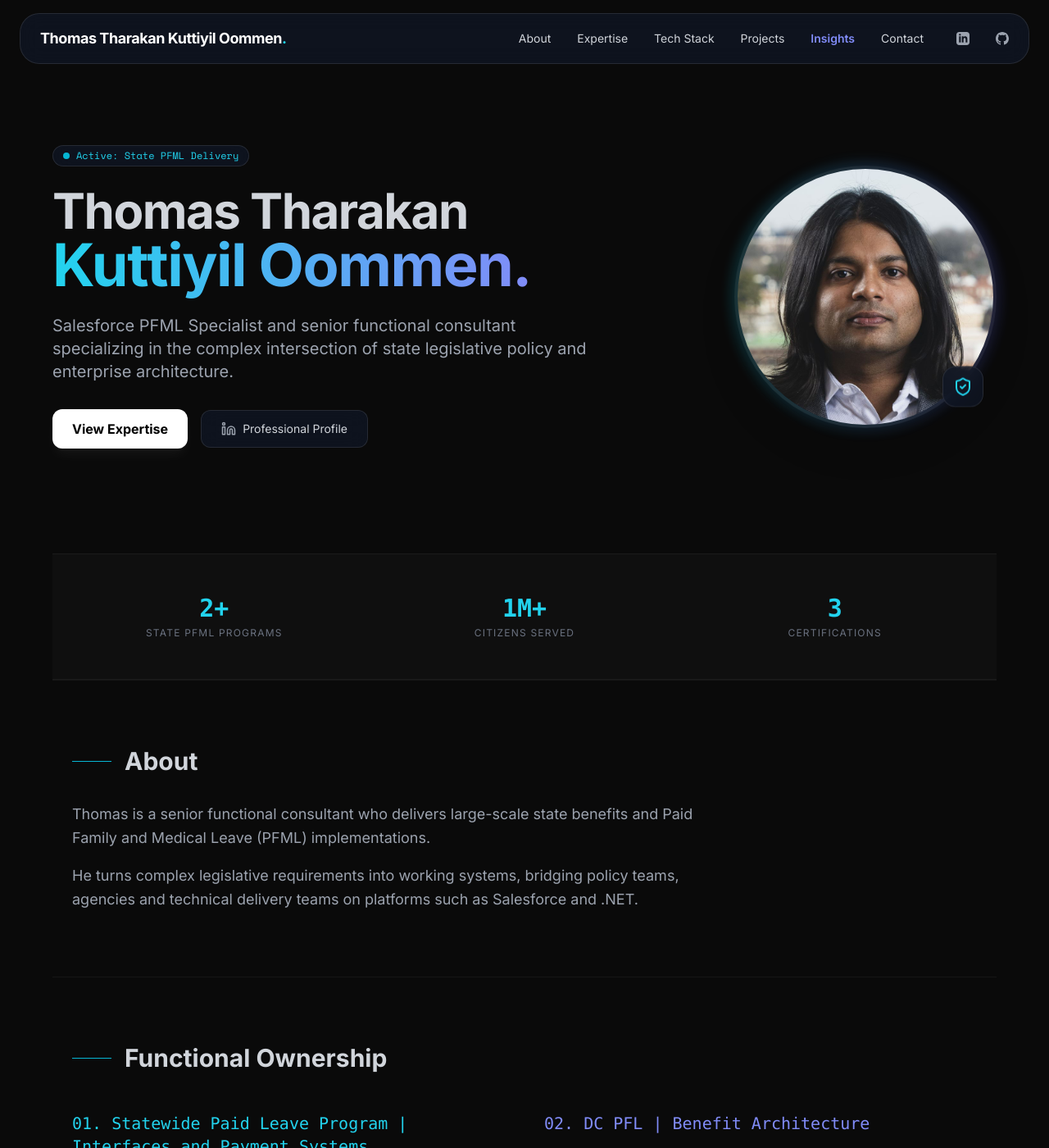
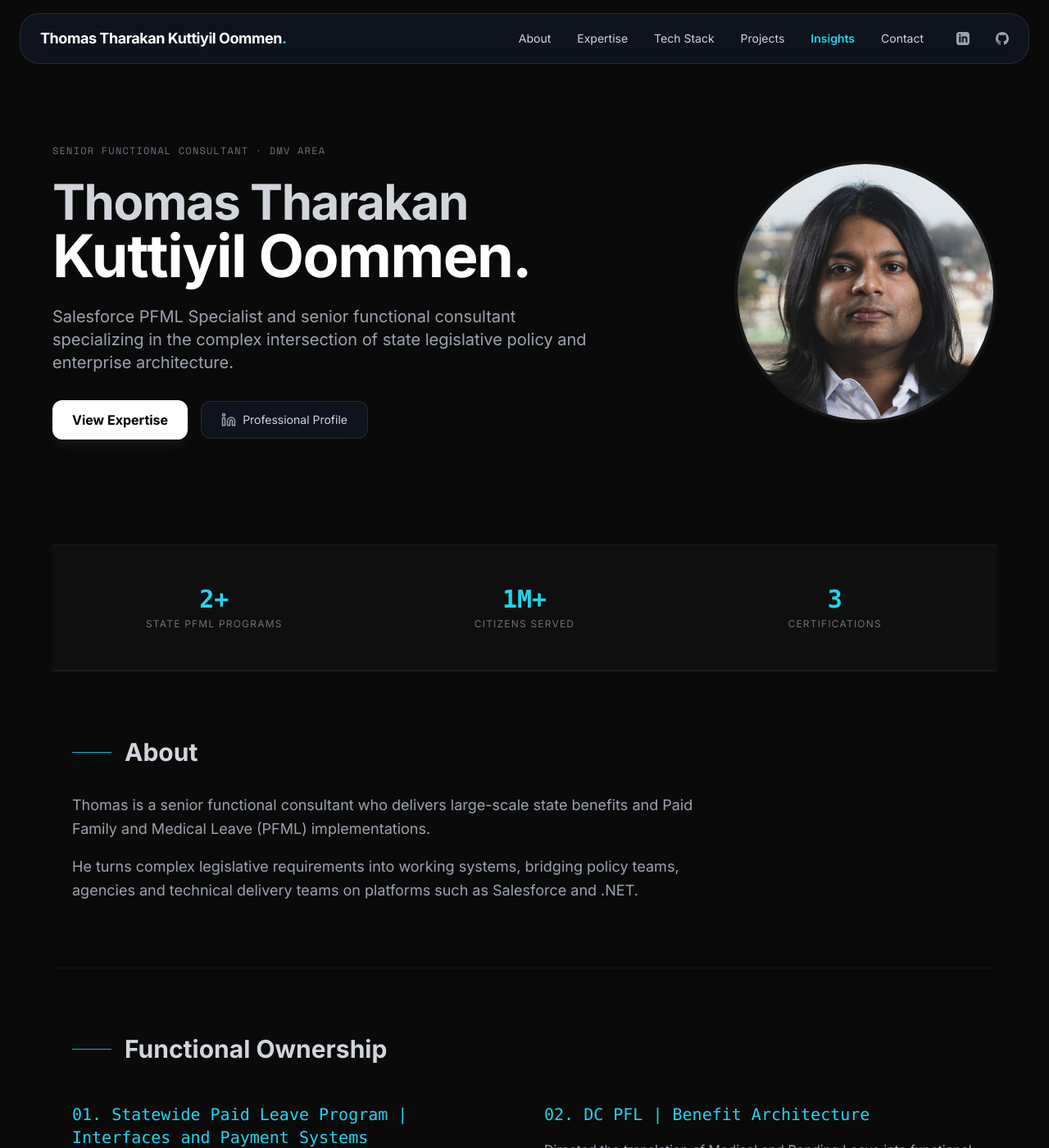
Before and after one commit to tharakanenator/profile, a Jekyll site: the page built from index.html, in a window 1280 px wide and 1400 px high. Shown: the whole window at 82% size. Built offline with Jekyll 4.4.1, drawn with Linux system fonts in a browser that asks for light colours; nearby versions of some CDN libraries.

Commit message:
Calmer design: single cyan accent, remove animations, glow and gradient text
Co-Authored-By: Claude Sonnet 5.5 <noreply@anthropic.com>

```diff
--- a/_layouts/default.html
+++ b/_layouts/default.html
@@ -48,14 +48,8 @@
             border: 1px solid var(--glass-border);
         }
 
-        .gradient-text { background: linear-gradient(90deg, #22d3ee, #818cf8); -webkit-background-clip: text; background-clip: text; -webkit-text-fill-color: transparent; }
-        .bento-card:hover { border-color: #22d3ee; transition: 0.3s; transform: translateY(-4px); }
+        .bento-card:hover { border-color: #22d3ee; transition: 0.3s; }
 
-        nav { animation: nav-entry 0.8s ease-out; }
-        @keyframes nav-entry {
-            from { transform: translateY(-20px); opacity: 0; }
-            to { transform: translateY(0); opacity: 1; }
-        }
         .til-card {
             background: rgba(255, 255, 255, 0.03);
             border: 1px solid rgba(255, 255, 255, 0.05);
@@ -63,8 +57,8 @@
             padding: 1.5rem;
             transition: 0.3s;
         }
-        .til-card:hover { border-color: #818cf8; transform: translateY(-2px); background: rgba(255, 255, 255, 0.05); }
-        .til-tag { font-family: 'Space Mono', monospace; font-size: 0.7rem; color: #818cf8; text-transform: uppercase; letter-spacing: 0.05em; }
+        .til-card:hover { border-color: #22d3ee; background: rgba(255, 255, 255, 0.05); }
+        .til-tag { font-family: 'Space Mono', monospace; font-size: 0.7rem; color: #22d3ee; text-transform: uppercase; letter-spacing: 0.05em; }
     </style>
     <!-- MailerLite Universal -->
     <script>
@@ -101,7 +95,7 @@
                     <a href="{{ '/' | relative_url }}#expertise" class="text-gray-300 hover:text-cyan-400 transition">Expertise</a>
                     <a href="{{ '/' | relative_url }}#tech-stack" class="text-gray-300 hover:text-cyan-400 transition">Tech Stack</a>
                     <a href="{{ '/' | relative_url }}#work" class="text-gray-300 hover:text-cyan-400 transition">Projects</a>
-                    <a href="{{ '/blog/' | relative_url }}" class="text-indigo-400 hover:text-indigo-300 transition font-semibold">Insights</a>
+                    <a href="{{ '/blog/' | relative_url }}" class="text-cyan-400 hover:text-cyan-300 transition font-semibold">Insights</a>
                     <a href="mailto:thomas@kuttiyil.net" class="text-gray-300 hover:text-cyan-400 transition">Contact</a>
 
                     <!-- Integrated Desktop Inline Branding Social Handles -->
@@ -120,7 +114,7 @@
                 <a href="{{ '/' | relative_url }}#expertise" class="w-full text-gray-300 hover:text-cyan-400 transition py-3 border-b border-white/5">Expertise</a>
                 <a href="{{ '/' | relative_url }}#tech-stack" class="w-full text-gray-300 hover:text-cyan-400 transition py-3 border-b border-white/5">Tech Stack</a>
                 <a href="{{ '/' | relative_url }}#work" class="w-full text-gray-300 hover:text-cyan-400 transition py-3 border-b border-white/5">Projects</a>
-                <a href="{{ '/blog/' | relative_url }}" class="w-full text-indigo-400 hover:text-indigo-300 transition py-3 font-semibold border-b border-white/5">Insights</a>
+                <a href="{{ '/blog/' | relative_url }}" class="w-full text-cyan-400 hover:text-cyan-300 transition py-3 font-semibold border-b border-white/5">Insights</a>
                 <a href="mailto:thomas@kuttiyil.net" class="w-full text-gray-300 hover:text-cyan-400 transition py-3 border-b border-white/5">Contact</a>
 
                 <a href="https://linkedin.com/in/thomas-tharakan" target="_blank" rel="noopener" class="w-full text-gray-400 hover:text-white transition py-3 border-b border-white/5 flex items-center gap-2 group">
--- a/_layouts/post.html
+++ b/_layouts/post.html
@@ -18,7 +18,7 @@ layout: default
     }
     </script>
 
-    <a href="{{ '/blog/' | relative_url }}" class="inline-block mb-8 text-xs mono uppercase tracking-widest text-indigo-400 hover:text-indigo-300 transition">&larr; All field notes</a>
+    <a href="{{ '/blog/' | relative_url }}" class="inline-block mb-8 text-xs mono uppercase tracking-widest text-cyan-400 hover:text-cyan-300 transition">&larr; All field notes</a>
 
     <!-- Post Header Block -->
     <header class="mb-12 border-b border-white/5 pb-8">
@@ -61,7 +61,7 @@ layout: default
         {% for post in site.posts %}
             {% if post.url != page.url and shown < 2 %}
             {% assign shown = shown | plus: 1 %}
-            <a href="{{ post.url | relative_url }}" class="block p-5 glass rounded-2xl border border-white/5 hover:border-indigo-500/50 transition no-underline">
+            <a href="{{ post.url | relative_url }}" class="block p-5 glass rounded-2xl border border-white/5 hover:border-cyan-500/50 transition no-underline">
                 <time class="text-[10px] text-gray-500 mono">{{ post.date | date: "%b %d, %Y" }}</time>
                 <h3 class="mt-2 text-base font-bold text-gray-200 break-words">{{ post.title }}</h3>
             </a>
--- a/index.html
+++ b/index.html
@@ -28,16 +28,10 @@ bare: true
 
             <!-- Text Content -->
             <div class="flex-1 text-center md:text-left">
-                <div class="inline-flex items-center gap-2 px-3 py-1 rounded-full glass text-xs mono text-cyan-400 mb-6">
-                    <span class="relative flex h-2 w-2">
-                        <span class="animate-ping absolute inline-flex h-full w-full rounded-full bg-cyan-400 opacity-75"></span>
-                        <span class="relative inline-flex rounded-full h-2 w-2 bg-cyan-500"></span>
-                    </span>
-                    Active: State PFML Delivery
-                </div>
+                <p class="mb-6 text-xs mono uppercase tracking-widest text-gray-500">Senior Functional Consultant &middot; DMV Area</p>
                <h1 class="text-4xl md:text-6xl font-bold tracking-tight mb-6 leading-tight">
                 Thomas Tharakan <br class="hidden md:block">
-                <span class="gradient-text text-5xl md:text-7xl">Kuttiyil Oommen.</span>
+                <span class="text-white text-5xl md:text-7xl">Kuttiyil Oommen.</span>
                 </h1>
 
                 <p class="text-gray-400 text-lg md:text-xl max-w-2xl leading-relaxed mb-8">
@@ -61,12 +55,8 @@ bare: true
 
             <!-- Photo Container -->
             <div class="relative group">
-                <div class="absolute -inset-1 bg-gradient-to-r from-cyan-400 to-indigo-500 rounded-full blur opacity-20 group-hover:opacity-40 transition duration-1000"></div>
                 <img src="/profile.jpg" alt="Thomas Tharakan Kuttiyil Oommen" width="800" height="800" fetchpriority="high"
-                     class="relative w-64 h-64 md:w-80 md:h-80 rounded-full object-cover border-4 border-white/5 shadow-2xl transition-transform duration-500 group-hover:scale-[1.02]">
-                <div class="absolute bottom-4 right-4 glass p-3 rounded-2xl border border-cyan-500/30 animate-bounce">
-                    <i data-lucide="shield-check" class="text-cyan-400 w-6 h-6"></i>
-                </div>
+                     class="relative w-64 h-64 md:w-80 md:h-80 rounded-full object-cover border-4 border-white/5">
             </div>
 
         </div>
@@ -123,13 +113,13 @@ bare: true
             </div>
 
             <div id="FuncOwner" class="space-y-4">
-                <h3 class="text-xl font-mono text-indigo-400">02. DC PFL | Benefit Architecture</h3>
+                <h3 class="text-xl font-mono text-cyan-400">02. DC PFL | Benefit Architecture</h3>
                 <p class="text-gray-400 leading-relaxed">
                     Directed the translation of Medical and Bonding Leave into functional system journeys. Owned the requirements for eligibility determination and the claimant intake experience.
                 </p>
                 <div class="flex flex-wrap gap-2">
-                    <span class="px-2 py-1 bg-indigo-500/10 text-indigo-400 text-[10px] uppercase font-bold rounded border border-indigo-400/20">Statutory Analysis</span>
-                    <span class="px-2 py-1 bg-indigo-500/10 text-indigo-400 text-[10px] uppercase font-bold rounded border border-indigo-400/20">Claimant UX</span>
+                    <span class="px-2 py-1 bg-cyan-500/10 text-cyan-400 text-[10px] uppercase font-bold rounded border border-cyan-400/20">Statutory Analysis</span>
+                    <span class="px-2 py-1 bg-cyan-500/10 text-cyan-400 text-[10px] uppercase font-bold rounded border border-cyan-400/20">Claimant UX</span>
                 </div>
             </div>
         </div>
@@ -164,7 +154,7 @@ bare: true
             </div>
 
             <div class="glass p-6 rounded-2xl border border-white/5">
-                <h4 class="mono text-indigo-400 text-sm mb-4 uppercase tracking-widest">Integration</h4>
+                <h4 class="mono text-cyan-400 text-sm mb-4 uppercase tracking-widest">Integration</h4>
                 <ul class="space-y-3">
                     <li class="flex justify-between items-center text-sm">
                         <span class="text-gray-300">MuleSoft (Middleware)</span>
@@ -182,7 +172,7 @@ bare: true
             </div>
 
             <div class="glass p-6 rounded-2xl border border-white/5">
-                <h4 class="mono text-emerald-400 text-sm mb-4 uppercase tracking-widest">Delivery</h4>
+                <h4 class="mono text-cyan-400 text-sm mb-4 uppercase tracking-widest">Delivery</h4>
                 <ul class="space-y-3">
                     <li class="flex justify-between items-center text-sm">
                         <span class="text-gray-300">Azure DevOps / JIRA</span>
@@ -215,7 +205,7 @@ bare: true
             </div>
 
             <div class="glass p-8 rounded-3xl bento-card">
-                <i data-lucide="users" class="text-indigo-400 mb-4"></i>
+                <i data-lucide="users" class="text-cyan-400 mb-4"></i>
                 <h3 class="text-2xl font-bold mb-2">DC Paid Family Leave</h3>
                 <p class="text-gray-400 mb-6">Translating bonding and medical leave rules into claimant benefit journeys.</p>
                 <div class="flex gap-3 text-xs mono">
@@ -234,9 +224,9 @@ bare: true
                 </a>
             </div>
 
-            <div class="glass p-8 rounded-3xl border-l-4 border-l-indigo-400 flex flex-col justify-between gap-6">
+            <div class="glass p-8 rounded-3xl border-l-4 border-l-cyan-400 flex flex-col justify-between gap-6">
                 <div>
-                    <i data-lucide="award" class="text-indigo-400 mb-4"></i>
+                    <i data-lucide="award" class="text-cyan-400 mb-4"></i>
                     <h3 class="text-2xl font-bold">AI Fluency</h3>
                     <p class="text-gray-400 mt-2">Applying generative AI to requirements, analysis and delivery workflows.</p>
                 </div>
@@ -245,9 +235,9 @@ bare: true
                 </a>
             </div>
 
-            <div class="glass p-8 rounded-3xl border-l-4 border-l-emerald-400 flex flex-col justify-between gap-6">
+            <div class="glass p-8 rounded-3xl border-l-4 border-l-cyan-400 flex flex-col justify-between gap-6">
                 <div>
-                    <i data-lucide="award" class="text-emerald-400 mb-4"></i>
+                    <i data-lucide="award" class="text-cyan-400 mb-4"></i>
                     <h3 class="text-2xl font-bold">Cloud AI</h3>
                     <p class="text-gray-400 mt-2">Foundational knowledge of AI and machine learning services on Oracle Cloud Infrastructure.</p>
                 </div>
@@ -263,7 +253,7 @@ bare: true
         <div class="flex flex-col md:flex-row justify-between items-start md:items-center mb-12 gap-4">
             <div>
                 <h2 class="text-3xl font-bold flex items-center gap-4">
-                    <span class="h-px w-12 bg-indigo-500"></span>
+                    <span class="h-px w-12 bg-cyan-500"></span>
                     Field Notes & Insights
                 </h2>
                 <p class="text-gray-500 mt-2">A feed of technical snippets and professional insights.</p>
@@ -281,7 +271,7 @@ bare: true
                 </div>
                 <h3 class="text-lg font-bold text-gray-200">{{ post.title }}</h3>
                 <p class="text-sm text-gray-400 leading-relaxed">{{ post.excerpt | strip_html | truncatewords: 20 }}</p>
-                <span class="text-xs text-indigo-400 font-medium mt-auto flex items-center gap-1">
+                <span class="text-xs text-cyan-400 font-medium mt-auto flex items-center gap-1">
                     Read note →
                 </span>
               </article>
@@ -292,7 +282,7 @@ bare: true
         <!-- Explore All Notes Navigation Element -->
         <div class="mt-12 text-center">
             <a href="{{ '/blog/' | relative_url }}"
-               class="inline-flex items-center gap-2 px-6 py-3 glass rounded-xl border border-white/5 hover:border-indigo-500/50 hover:text-indigo-400 transition text-sm font-medium mono uppercase tracking-wider">
+               class="inline-flex items-center gap-2 px-6 py-3 glass rounded-xl border border-white/5 hover:border-cyan-500/50 hover:text-cyan-400 transition text-sm font-medium mono uppercase tracking-wider">
                 Explore All Field Notes
                 <svg xmlns="http://www.w3.org/2000/svg" width="16" height="16" viewBox="0 0 24 24" fill="none" stroke="currentColor" stroke-width="2" stroke-linecap="round" stroke-linejoin="round" class="w-4 h-4"><path d="M5 12h14"></path><path d="m12 5 7 7-7 7"></path></svg>
             </a>
```
Also changed, not shown: blog/index.html (+4 -6 lines), assets/css/tailwind.css.
